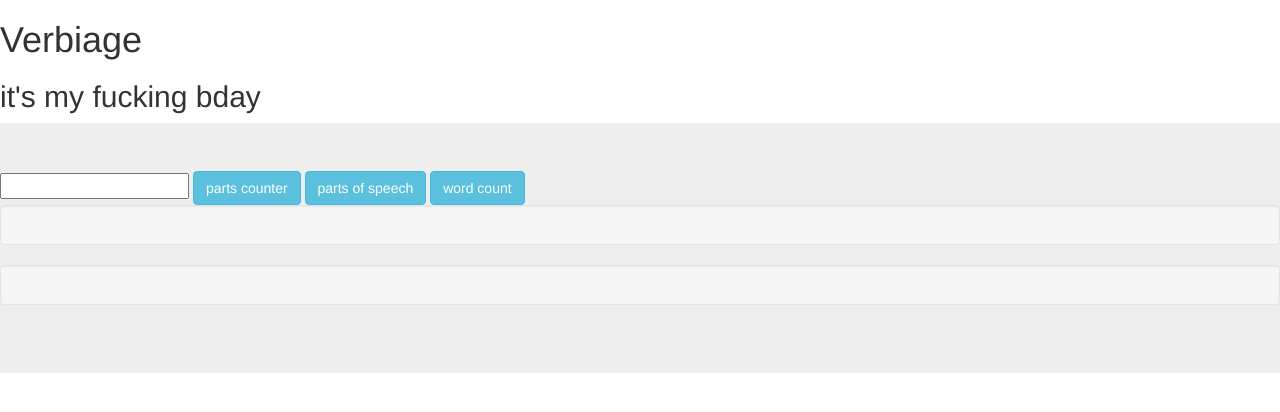
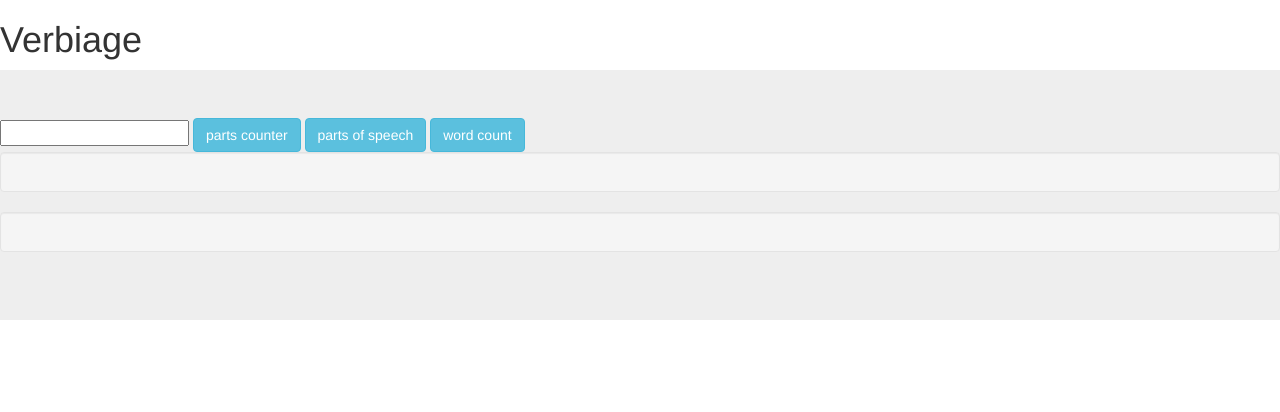
Before and after one commit to sickify/verbiage, a website: page client/index.html in a window 1280 px wide. Drawn offline with nearby package versions, Linux system fonts and the light colour scheme.

Commit message:
(client):remove easter egg h2

```diff
--- a/client/index.html
+++ b/client/index.html
@@ -15,7 +15,6 @@
 <body>
   <div>
     <h1>Verbiage</h1>
-    <h2>it's my fucking bday</h2>
   </div>
   <div class="jumbotron">
     <input type="text" id="in">
```
